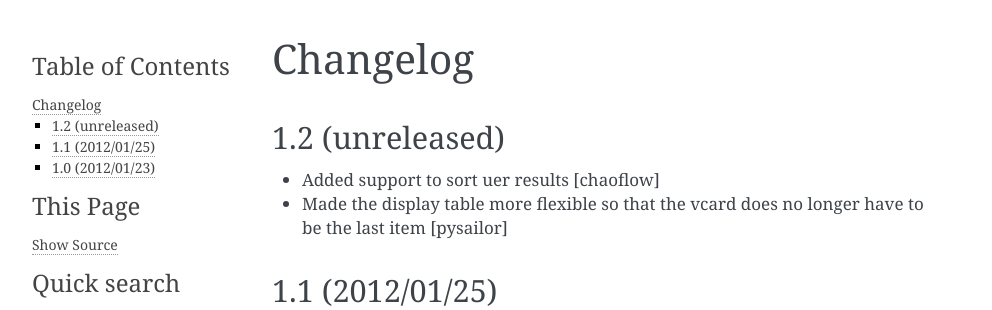
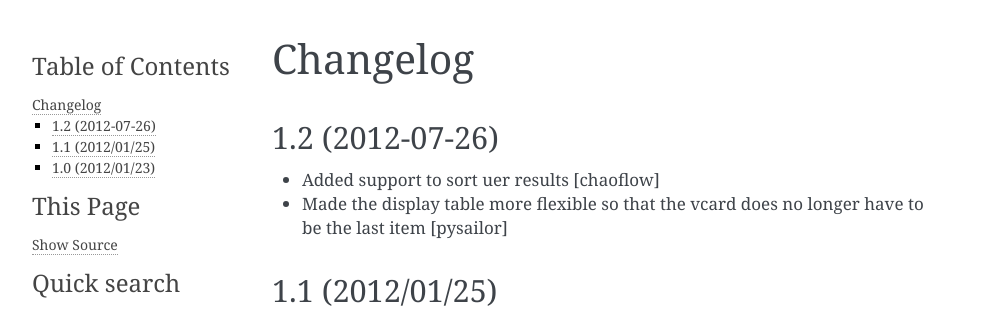
Before and after one commit to collective/collective.listusers, a Sphinx documentation site: the page built from docs/HISTORY.rst, in a window 1280 px wide. Shown: the top 310 px of the page, without its empty margins (148-1140 px from the left). Built offline with Sphinx 7.4.7, drawn with Linux system fonts in a browser that asks for light colours.

Commit message:
Preparing release 1.2

```diff
--- a/docs/HISTORY.rst
+++ b/docs/HISTORY.rst
@@ -1,7 +1,7 @@
 Changelog
 =========
 
-1.2 (unreleased)
+1.2 (2012-07-26)
 ----------------
 
 - Added support to sort uer results [chaoflow]
--- a/setup.py
+++ b/setup.py
@@ -3,7 +3,7 @@ from setuptools import setup, find_packages
 
 
 setup(name='collective.listusers',
-      version="1.2dev",
+      version='1.2',
       description="A search form for listing users.",
       long_description=open(os.path.join(os.path.dirname(__file__), 'README.rst')).read(),
       # Get more strings from
```
